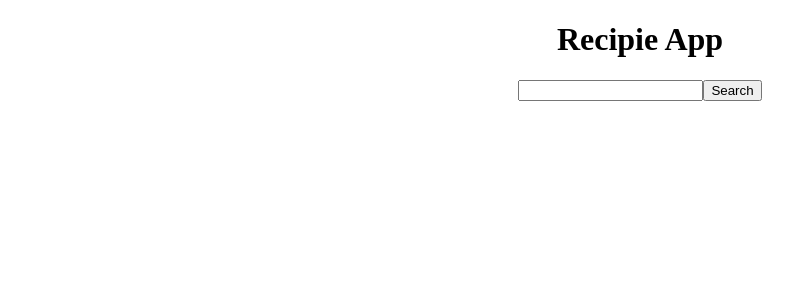
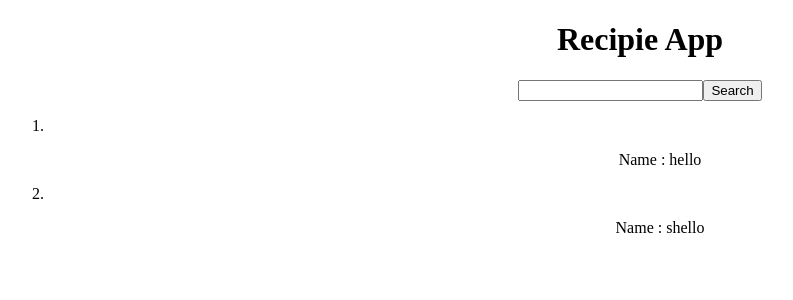
Before and after one commit to Aditya-011/react-recipe, a React (Create React App) app: page / in a window 1280 px wide. Shown: the top 300 px of the page, without its empty margins (0-793 px from the left). Built offline with nearby package versions, Linux system fonts and the light colour scheme.

Commit message:
render search result added

```diff
--- a/src/components/Header.jsx
+++ b/src/components/Header.jsx
@@ -5,9 +5,11 @@ import SearchResult from "./SearchResult";
 //"https://api.spoonacular.com/recipes/random?apiKey=ad0bf0be4ce04adbbcf887e87b2973bd"
 //"https://api.spoonacular.com/recipes/complexSearch?query=pasta&apiKey=ad0bf0be4ce04adbbcf887e87b2973bd"
 function Header() {
+  //
   const [randomData, setRandomData] = React.useState({});
-  const [searchData, setSearchData] = React.useState({});
+  const [searchData, setSearchData] = React.useState(["hello", "shello"]);
   const [Query, setQuery] = React.useState("");
+  //
   const getRandomData = async () => {
     try {
       const res = await axios.get(
@@ -19,6 +21,7 @@ function Header() {
       console.log(err);
     }
   };
+  //
   const getSearchData = async () => {
     try {
       const res = await axios.get(
@@ -26,20 +29,17 @@ function Header() {
       );
       //console.log(res.data.recipes[0]);
       setSearchData(res.data.results);
-      console.log(searchData);
-      renderList(searchData);
     } catch (err) {
       console.log(err);
     }
   };
   const renderList = (obj) => {
-    console.log(Object.keys(obj).length);
-    if (Object.keys(obj).length) {
+    if (obj.length) {
+      console.log(searchData);
       console.log("enter");
       return (
         <ol>
-          <li>Hello</li>
-          {obj.forEach((ob) => {
+          {obj.map((ob) => {
             return <SearchResult data={ob}></SearchResult>;
           })}
         </ol>
@@ -69,6 +69,7 @@ function Header() {
       />
       <button onClick={getSearchData}>Search</button>
 
+      {renderList(searchData)}
       {/*renderData(randomData)*/}
     </div>
   );
--- a/src/components/SearchResult.jsx
+++ b/src/components/SearchResult.jsx
@@ -1,7 +1,7 @@
 import React from "react";
 
 function SearchResult(props) {
-  const data = props.title;
+  const data = props.data;
   console.log(data);
   return (
     <div>
```
